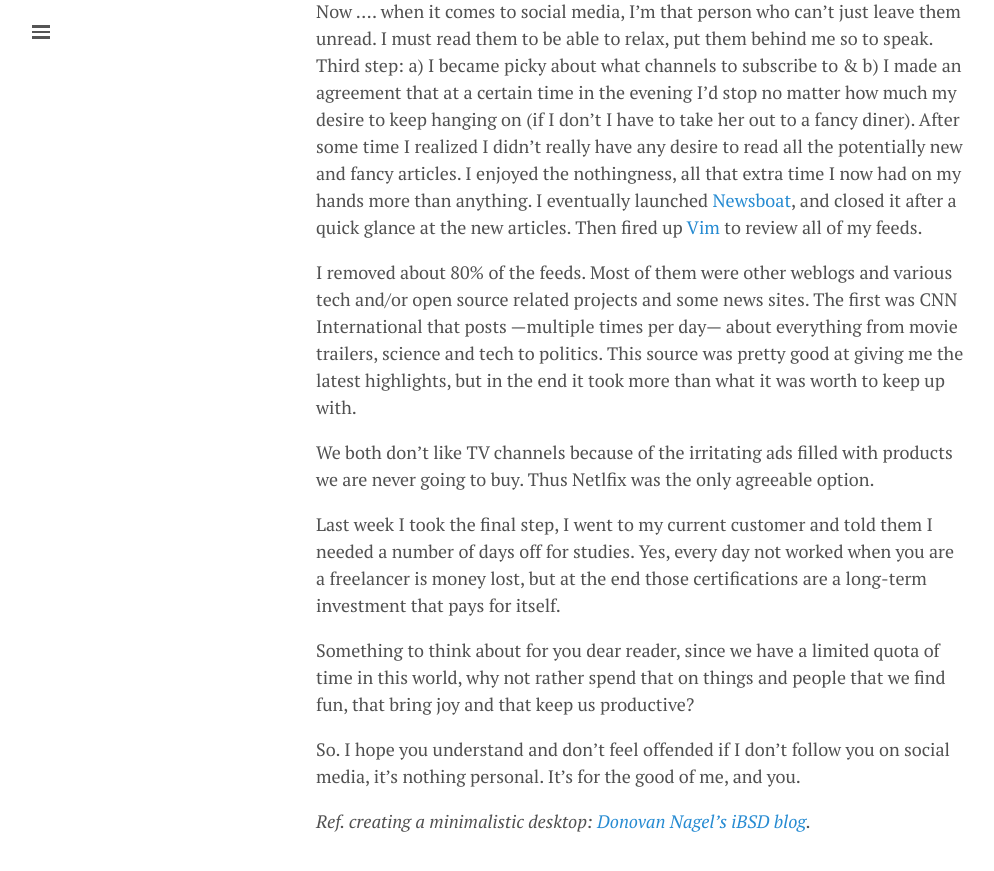
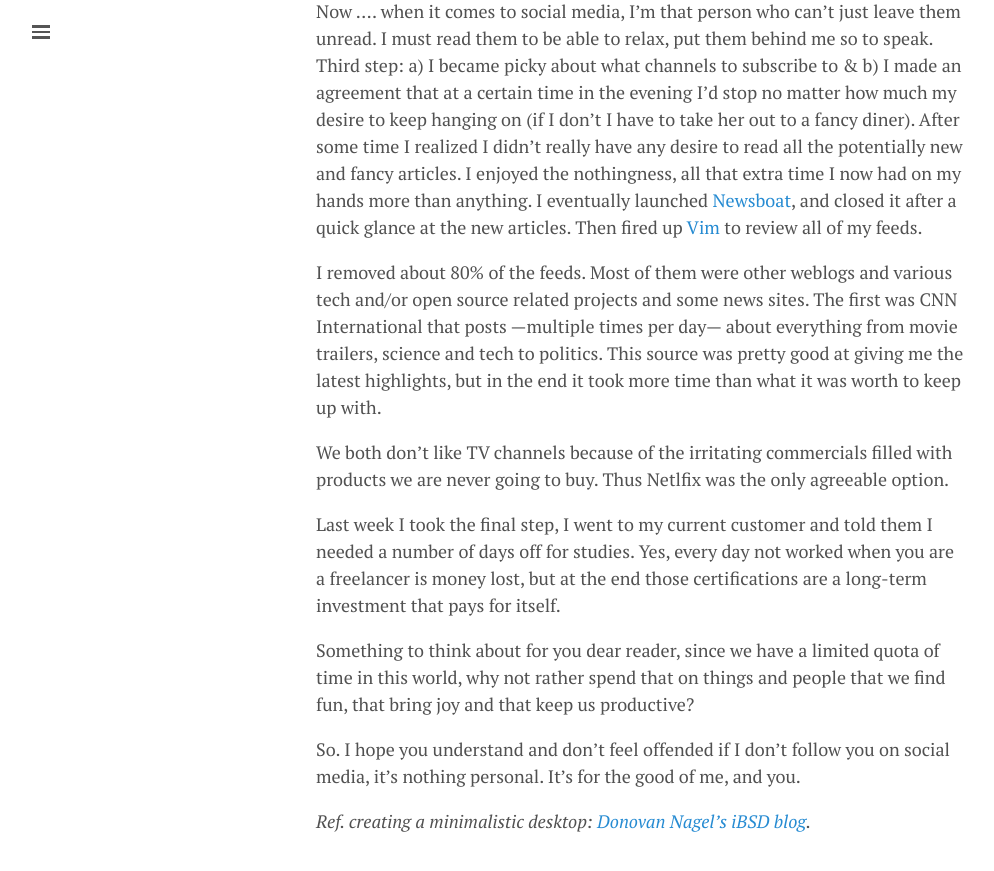
Before and after one commit to lgeurts/lgeurts.github.io, a Jekyll site: the page built from _posts/2021-11-09-why-i-decided-to-limit-my-social-presence.md, in a window 1280 px wide and 900 px high, scrolled down 1381 px. Shown: the top 871 px of the window, without its empty margins (0-994 px from the left). Built offline with Jekyll 4.4.1, drawn with Linux system fonts in a browser that asks for light colours; nearby versions of some CDN libraries; comment, search, counter and statistics services are not loaded.

Commit message:
Update 2021-11-09-why-i-decided-to-limit-my-social-presence.md

```diff
--- a/_posts/2021-11-09-why-i-decided-to-limit-my-social-presence.md
+++ b/_posts/2021-11-09-why-i-decided-to-limit-my-social-presence.md
@@ -28,9 +28,9 @@ As an example, one of those things was leaving an application open and letting i
 
 Now .... when it comes to social media, I’m that person who can’t just leave them unread. I must read them to be able to relax, put them behind me so to speak. Third step: a) I became picky about what channels to subscribe to & b) I made an agreement that at a certain time in the evening I'd stop no matter how much my desire to keep hanging on (if I don't I have to take her out to a fancy diner). After some time I realized I didn’t really have any desire to read all the potentially new and fancy articles. I enjoyed the nothingness, all that extra time I now had on my hands more than anything. I eventually launched [Newsboat]([https://newsboat.org/), and closed it after a quick glance at the new articles. Then fired up [Vim](https://www.vim.org/download.php/) to review all of my feeds.
 
-I removed about 80% of the feeds. Most of them were other weblogs and various tech and/or open source related projects and some news sites. The first was CNN International that posts —multiple times per day— about everything from movie trailers, science and tech to politics. This source was pretty good at giving me the latest highlights, but in the end it took more than what it was worth to keep up with.
+I removed about 80% of the feeds. Most of them were other weblogs and various tech and/or open source related projects and some news sites. The first was CNN International that posts —multiple times per day— about everything from movie trailers, science and tech to politics. This source was pretty good at giving me the latest highlights, but in the end it took more time than what it was worth to keep up with.
 
-We both don't like TV channels because of the irritating ads filled with products we are never going to buy. Thus Netlfix was the only agreeable option.
+We both don't like TV channels because of the irritating commercials filled with products we are never going to buy. Thus Netlfix was the only agreeable option.
 
 Last week I took the final step, I went to my current customer and told them I needed a number of days off for studies. Yes, every day not worked when you are a freelancer is money lost, but at the end those certifications are a long-term investment that pays for itself.
 
```
